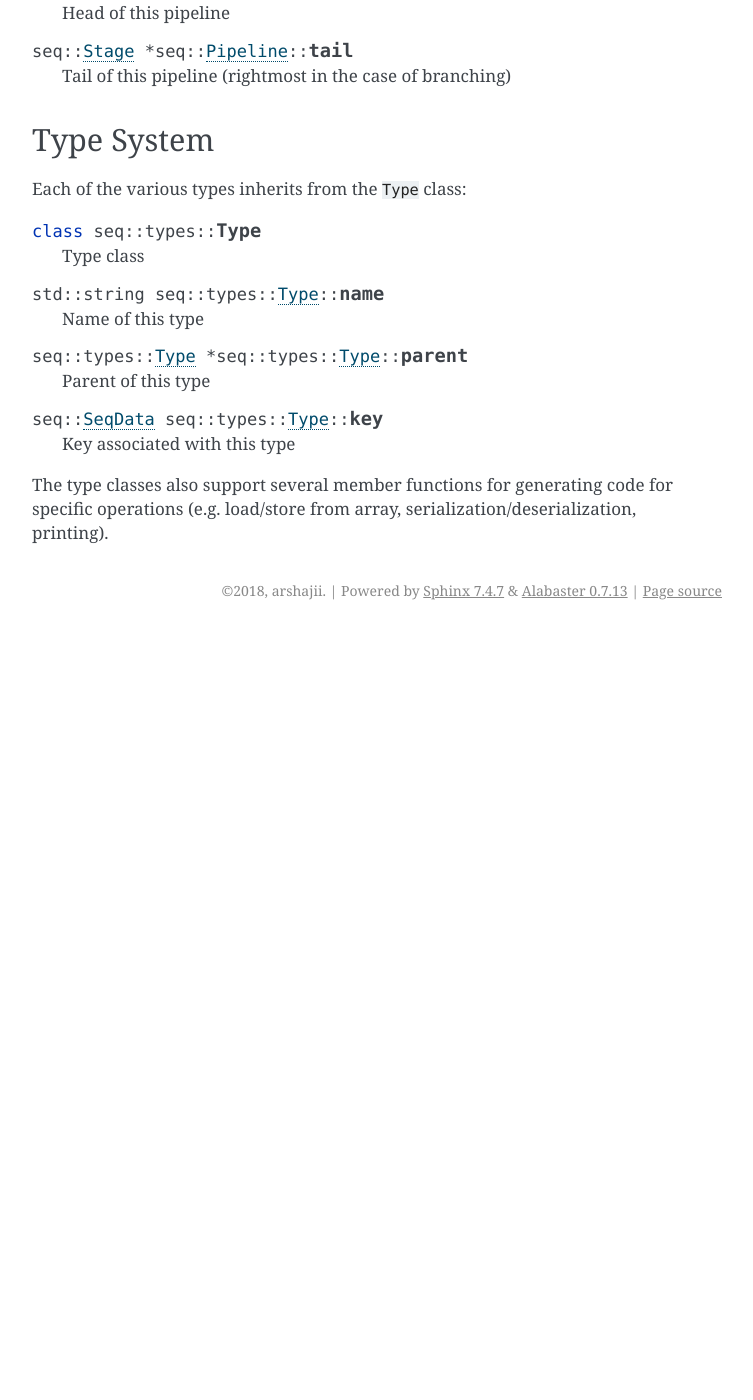
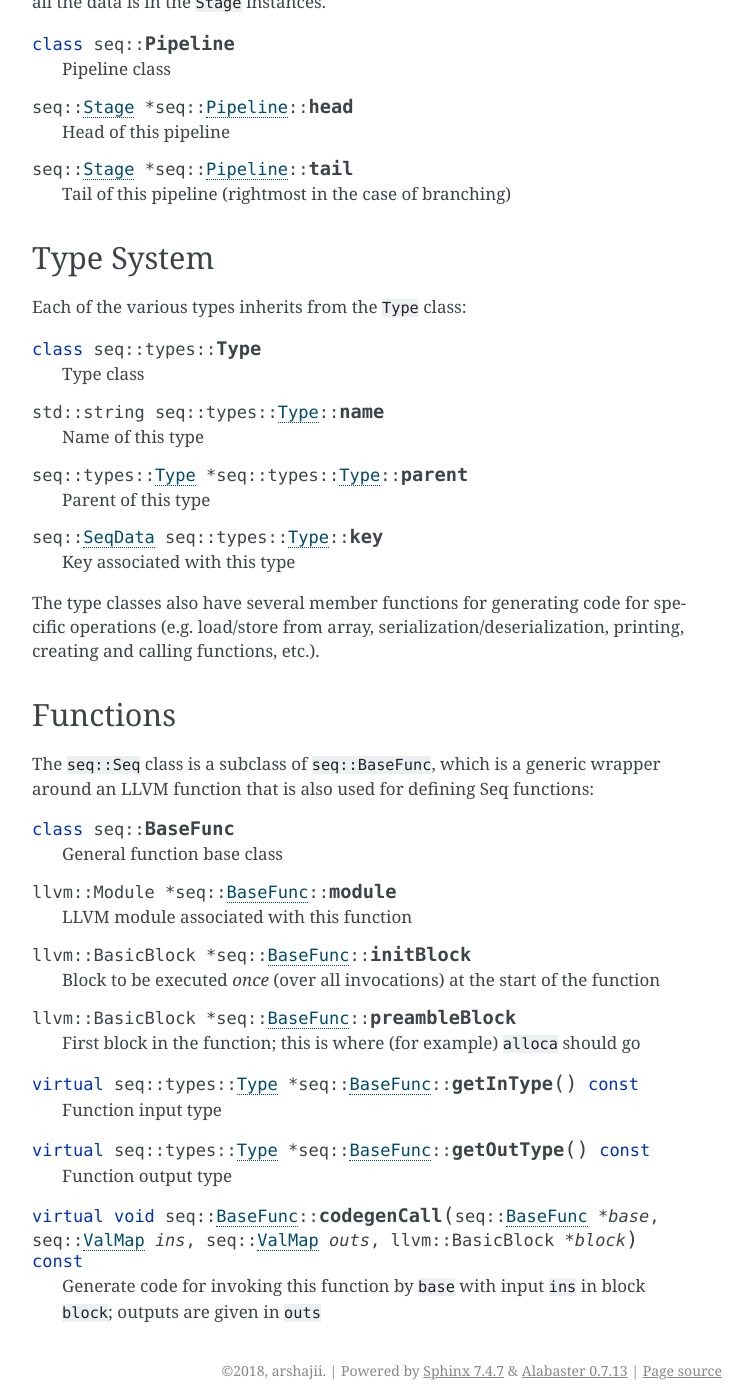
Before and after one commit to seq-lang/seq, a Sphinx documentation site: the page built from docs/internals.rst, in a window 1280 px wide and 1400 px high, scrolled down 2400 px. Shown: the whole window, without its empty margins (388-1141 px from the left). Built offline with Sphinx 7.4.7, drawn with Linux system fonts in a browser that asks for light colours; before the commit the page ends 3030 px from its top, so only the background shows below that; some of the changed text lies outside the part shown.

Commit message:
Update docs

```diff
--- a/docs/internals.rst
+++ b/docs/internals.rst
@@ -37,6 +37,8 @@ For example, we would pass a regular sequence using the following map:
     }
 
 where ``seqValue`` and ``lenValue`` are both ``llvm::Value`` pointers.
+
+**Importantly,** these values must be pointers (i.e. representative of pointers in the LLVM IR), such as ``alloca``'d memory or global variables. For instance, ``seqValue`` above would be a pointer to, say, some ``alloca``'d memory that itself contains a character pointer; ``lenValue`` would be a pointer to an integer value.
 
 ``Stage``
 ~~~~~~~~~
@@ -141,4 +143,37 @@ Each of the various types inherits from the ``Type`` class:
 
     Key associated with this type
 
-The type classes also support several member functions for generating code for specific operations (e.g. load/store from array, serialization/deserialization, printing).
+The type classes also have several member functions for generating code for specific operations (e.g. load/store from array, serialization/deserialization, printing, creating and calling functions, etc.).
+
+Functions
+---------
+
+The ``seq::Seq`` class is a subclass of ``seq::BaseFunc``, which is a generic wrapper around an LLVM function that is also used for defining Seq functions:
+
+.. cpp:class:: seq::BaseFunc
+
+    General function base class
+
+.. cpp:member:: llvm::Module* seq::BaseFunc::module
+
+    LLVM module associated with this function
+
+.. cpp:member:: llvm::BasicBlock* seq::BaseFunc::initBlock
+
+    Block to be executed *once* (over all invocations) at the start of the function
+
+.. cpp:member:: llvm::BasicBlock* seq::BaseFunc::preambleBlock
+
+    First block in the function; this is where (for example) ``alloca`` should go
+
+.. cpp:function:: virtual seq::types::Type* seq::BaseFunc::getInType() const
+
+    Function input type
+
+.. cpp:function:: virtual seq::types::Type* seq::BaseFunc::getOutType() const
+
+    Function output type
+
+.. cpp:function:: virtual void seq::BaseFunc::codegenCall(seq::BaseFunc *base, seq::ValMap ins, seq::ValMap outs, llvm::BasicBlock *block) const
+
+    Generate code for invoking this function by ``base`` with input ``ins`` in block ``block``; outputs are given in ``outs``
--- a/docs/tutorial/arrays.rst
+++ b/docs/tutorial/arrays.rst
@@ -106,4 +106,4 @@ Notice also the use of ``foreach()``, which enables iteration over arrays.
 
 -----
 
-:doc:`next <lambdas>`
+:doc:`next <functions>`
--- a/docs/tutorial/index.rst
+++ b/docs/tutorial/index.rst
@@ -9,5 +9,6 @@ Tutorial
     stages
     variables
     arrays
+    functions
     lambdas
     serialization
```
Also changed, not shown: docs/tutorial/functions.rst (added, +25 -0 lines).
